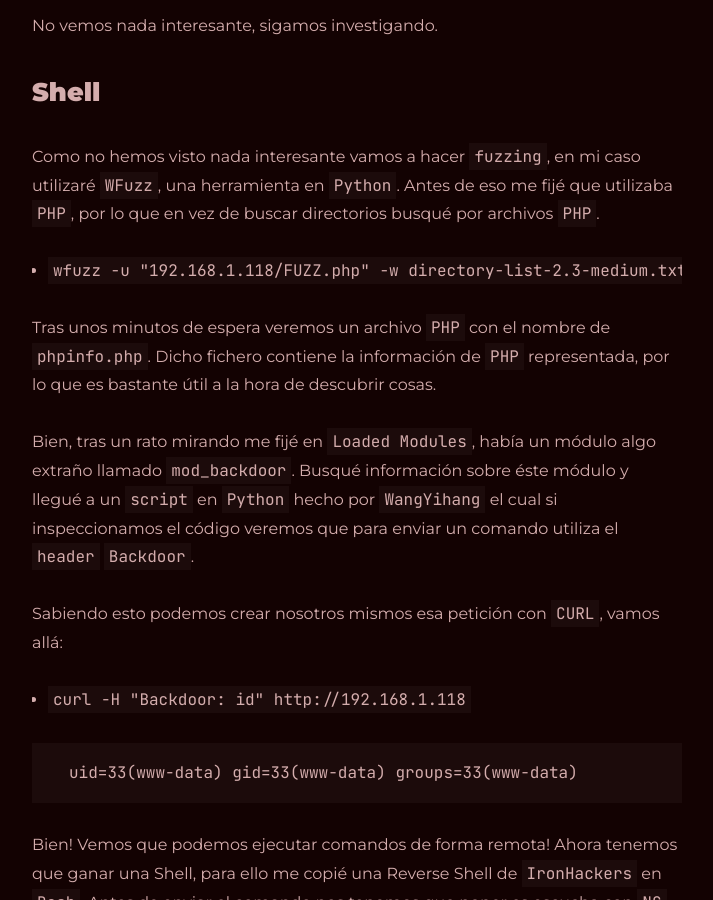
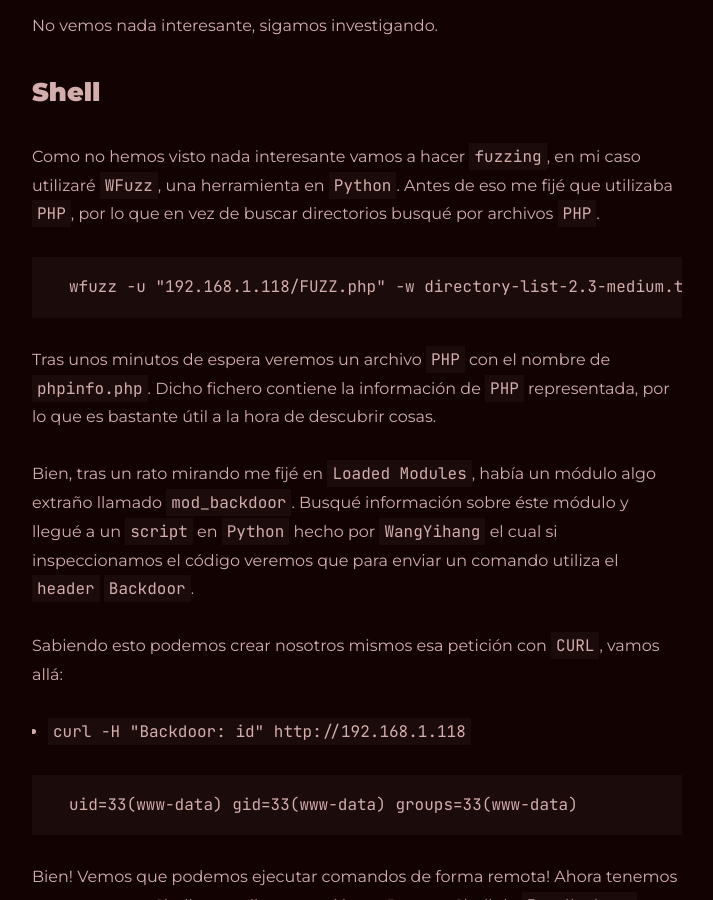
Before and after one commit to BlackCage/BlackCage.github.io, a Jekyll site: the page built from all_collections/_posts/2022-11-29-blackhat-hmv.md, in a window 1280 px wide and 900 px high, scrolled down 834 px. Shown: the whole window, without its empty margins (283-996 px from the left). Built offline with Jekyll 4.4.1, drawn with Linux system fonts in a browser that asks for light colours.

Commit message:
Update 2022-11-29-blackhat-hmv.md

````diff
--- a/all_collections/_posts/2022-11-29-blackhat-hmv.md
+++ b/all_collections/_posts/2022-11-29-blackhat-hmv.md
@@ -18,7 +18,9 @@
 ### Shell
 Como no hemos visto nada interesante vamos a hacer `fuzzing`, en mi caso utilizaré `WFuzz`, una herramienta en `Python`. Antes de eso me fijé que utilizaba `PHP`, por lo que en vez de buscar directorios busqué por archivos `PHP`.
 
-- `wfuzz -u "192.168.1.118/FUZZ.php" -w directory-list-2.3-medium.txt`
+```
+wfuzz -u "192.168.1.118/FUZZ.php" -w directory-list-2.3-medium.txt --hc 404
+```
 
 Tras unos minutos de espera veremos un archivo `PHP` con el nombre de `phpinfo.php`. Dicho fichero contiene la información de `PHP` representada, por lo que es bastante útil a la hora de descubrir cosas.
 
````
